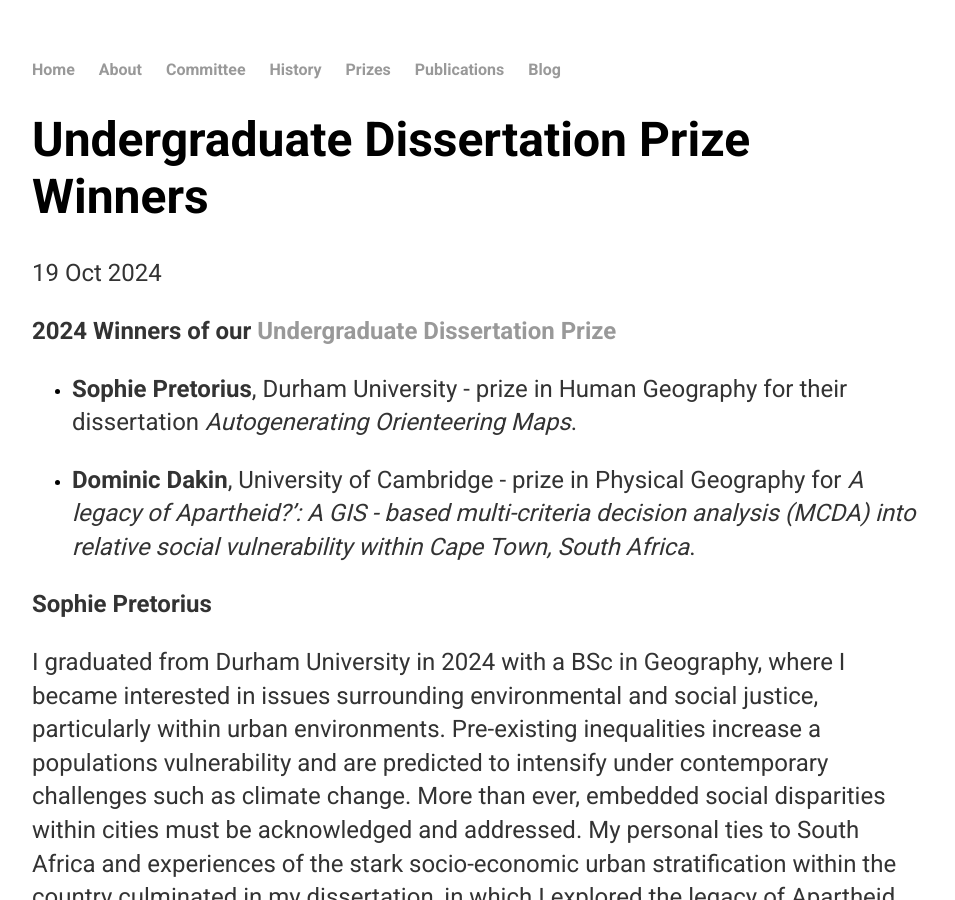
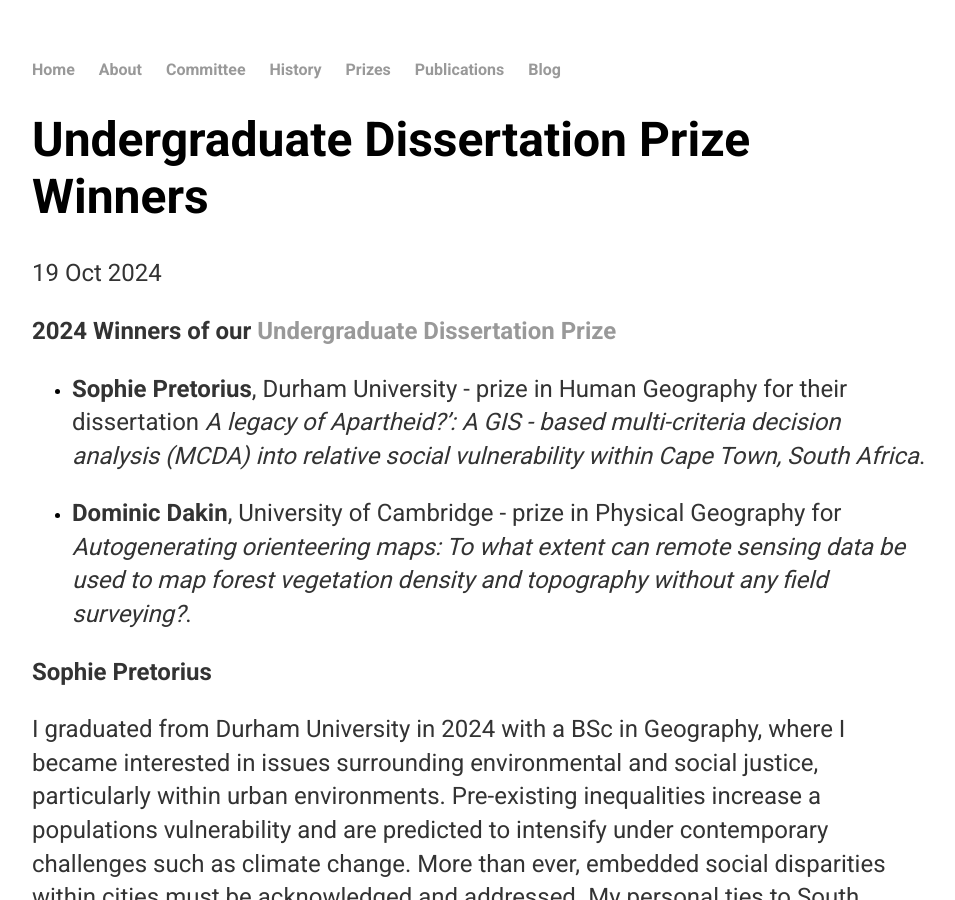
Before and after one commit to qmrg/qmrg.github.io, a Jekyll site: the page built from _posts/2024-10-19-UG_dissertation_winners.md, in a window 1280 px wide and 900 px high. Shown: the whole window, without its empty margins (160-1115 px from the left). Built offline with Jekyll 4.4.1, drawn with Linux system fonts in a browser that asks for light colours.

Commit message:
update UG disseration

```diff
--- a/_posts/2024-10-19-UG_dissertation_winners.md
+++ b/_posts/2024-10-19-UG_dissertation_winners.md
@@ -6,9 +6,9 @@
 
 **2024 Winners of our [Undergraduate Dissertation Prize](https://qmrg.github.io/dissertation_prize)**
 
-- **Sophie Pretorius**, Durham University - prize in Human Geography for their dissertation *Autogenerating Orienteering Maps*.
+- **Sophie Pretorius**, Durham University - prize in Human Geography for their dissertation *A legacy of Apartheid?’: A GIS - based multi-criteria decision analysis (MCDA) into relative social vulnerability within Cape Town, South Africa*.
 
-- **Dominic Dakin**, University of Cambridge - prize in Physical Geography for *A legacy of Apartheid?’: A GIS - based multi-criteria decision analysis (MCDA) into relative social vulnerability within Cape Town, South Africa*.
+- **Dominic Dakin**, University of Cambridge - prize in Physical Geography for *Autogenerating orienteering maps: To what extent can remote sensing data be used to map forest vegetation density and topography without any field surveying?*.
 
 **Sophie Pretorius**
 
```
